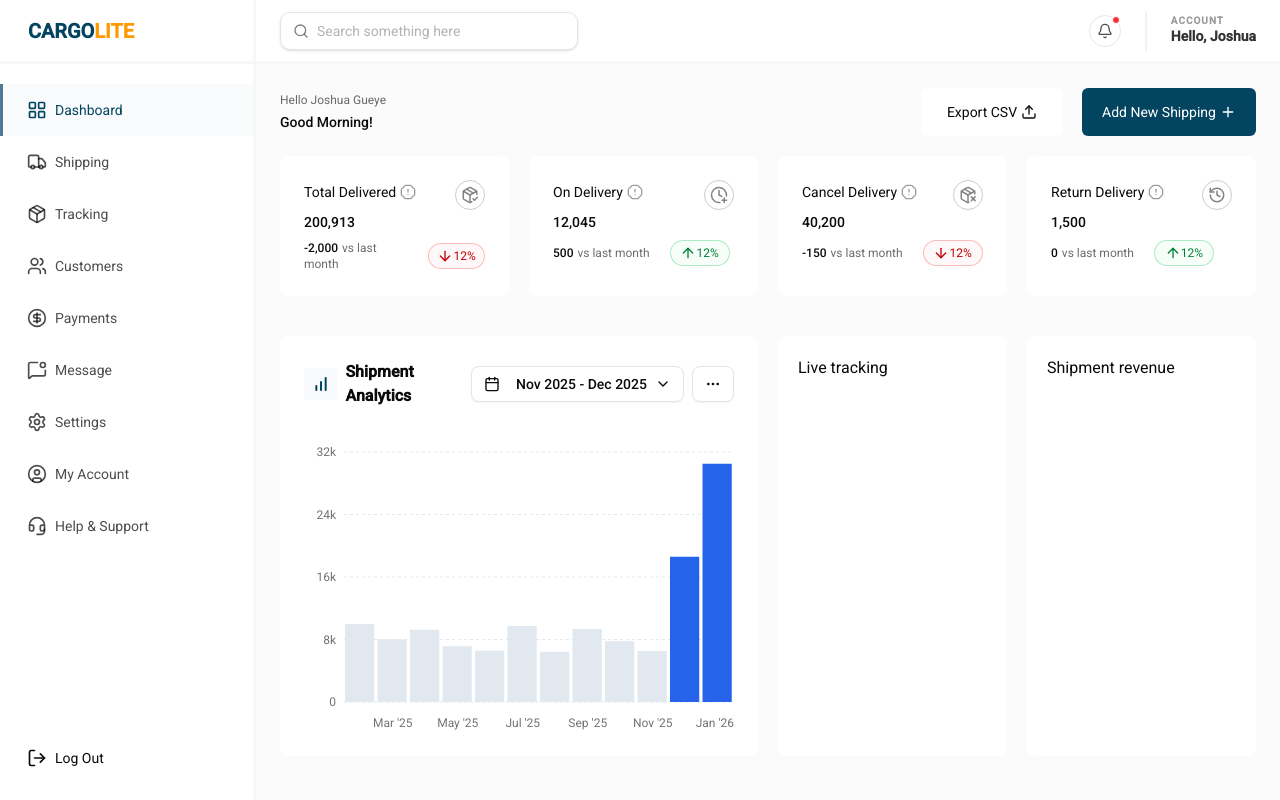
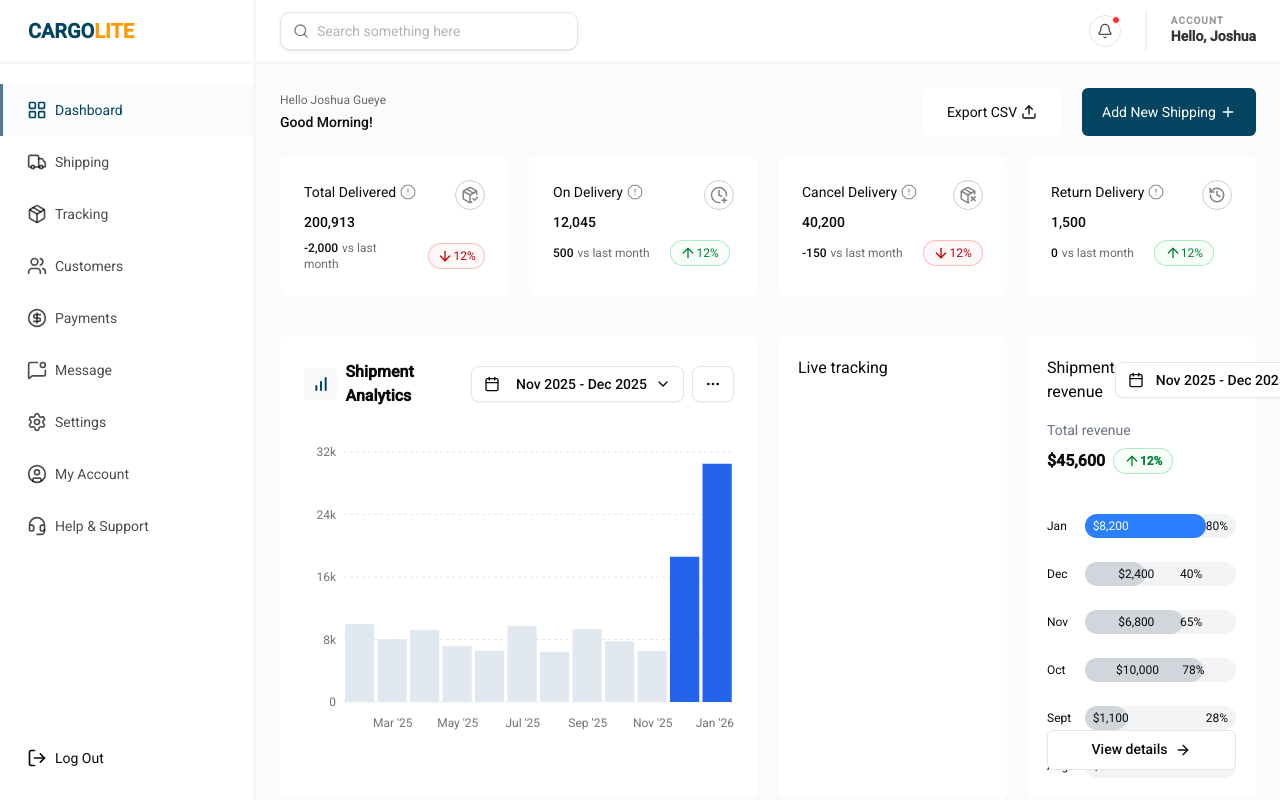
Before and after one commit to KellsCodes/cargolite, a Next.js app: page /dashboard in a window 1280 px wide. Built offline with nearby package versions, Linux system fonts and the light colour scheme.

Commit message:
feat(ui): add shipment revenue UI

```diff
--- a/app/dashboard/page.tsx
+++ b/app/dashboard/page.tsx
@@ -4,6 +4,7 @@ import { statCardData } from "./statCardData";
 import StatCard from "./StatCards";
 import { data } from "./dummyData";
 import ShipmentAnalytics from "./Analytics";
+import RevenueDisplay from "./revenueSummary/RevenueDisplay";
 
 export default function DashBoard() {
     return (
@@ -38,7 +39,7 @@ export default function DashBoard() {
                             <h1>Live tracking</h1>
                         </div>
                         <div className="bg-white p-5 rounded-md">
-                            <h1>Shipment revenue</h1>
+                            <RevenueDisplay />
                         </div>
                     </div>
                 </div>
--- /dev/null
+++ b/app/dashboard/revenueSummary/RevenueDisplay.tsx
@@ -0,0 +1,152 @@
+'use client'
+import { Button } from "@/components/ui/button"
+import { Calendar } from "@/components/ui/calendar"
+import { Popover, PopoverContent, PopoverTrigger } from "@/components/ui/popover"
+import { addMonths, format } from "date-fns"
+import { ArrowDown, ArrowRight, CalendarIcon, ChevronUp } from "lucide-react"
+import React from "react"
+
+
+
+export default function RevenueDisplay() {
+    const [from, setFrom] = React.useState(addMonths(new Date(), -1))
+    const [to, setTo] = React.useState((new Date()))
+
+    // 2. Separate states for the "Display" month of each calendar
+    const [fromDisplay, setFromDisplay] = React.useState(from)
+    const [toDisplay, setToDisplay] = React.useState(to)
+    return (
+        <div className="flex flex-col h-full relative">
+            <div className="flex items-center justify-between">
+                <h2>Shipment revenue</h2>
+                <Popover>
+                    <PopoverTrigger asChild>
+                        <Button variant="outline" className="justify-start text-left">
+                            <CalendarIcon className="mr-1 h-4 w-4" />
+                            {format(from, "MMM yyyy")} - {format(to, "MMM yyyy")}
+                            <ChevronUp className="rotate-180 w-4" />
+                        </Button>
+                    </PopoverTrigger>
+                    <PopoverContent className="w-auto p-2" align="start">
+                        <style>{`.rdp-month_grid { display: none !important; }`}</style>
+
+                        {/* FROM CALENDAR */}
+                        <div className="flex flex-col gap-2">
+                            <span className="text-xs font-semiboldl text-muted-foreground px-3">FROM</span>
+                            <Calendar
+                                mode="single"
+                                month={fromDisplay}
+                                onMonthChange={(newMonth) => {
+                                    setFromDisplay(newMonth)
+                                    setFrom(newMonth)
+                                }}
+                                captionLayout="dropdown"
+                                fromYear={2024}
+                                toYear={new Date().getFullYear()}
+                            />
+                        </div>
+                        <div className="h-[1px] w-full bg-main-primary/10 my-2 " />
+
+                        <div className="w-[1px] bg-border" /> {/* Separator Line */}
+
+                        {/* TO CALENDAR */}
+                        <div className="flex flex-col gap-2">
+                            <span className="text-xs font-semiboldm text-muted-foreground px-3">TO</span>
+                            <Calendar
+                                mode="single"
+                                month={toDisplay}
+                                onMonthChange={(newMonth) => {
+                                    setToDisplay(newMonth)
+                                    setTo(newMonth)
+                                }}
+                                captionLayout="dropdown"
+                                fromYear={2024}
+                                toYear={new Date().getFullYear()}
+                            />
+                        </div>
+                    </PopoverContent>
+                </Popover>
+            </div>
+            <div className="mt-3 space-y-2">
+                <p className="text-sm text-gray-500 mt-1">Total revenue</p>
+                <p className="text-md font-bold flex items-center gap-x-2">
+                    $45,600
+                    <span className={`flex items-center justify-center border  border-green-500/30 bg-green-500/3 text-green-700 w-15 rounded-full text-xs`}>
+                        <ArrowDown className={`w-4 rotate-180`} />12%
+                    </span>
+                </p>
+            </div>
+
+            <div className="mt-10 space-y-6">
+                <div className="flex items-center gap-x-3">
+                    <p className="text-xs w-8">Jan</p>
+                    <div className="w-full h-6 bg-gray-100 rounded-full relative">
+                        <div className="bg-blue-500 h-full w-[80%] rounded-full" />
+                        <div className="absolute text-xs flex items-center justify-between top-0 left-0 bottom-0 right-0 p-2">
+                            <span className="text-white">$8,200</span>
+                            <span>80%</span>
+                        </div>
+                    </div>
+                </div>
+                <div className="flex items-center gap-x-3">
+                    <p className="text-xs w-8">Dec</p>
+                    <div className="w-full h-6 bg-gray-100 rounded-full relative">
+                        <div className="bg-gray-300 h-full w-[40%] rounded-full" />
+                        <div className="absolute text-xs flex items-center justify-evenly top-0 left-0 bottom-0 right-0 p-2">
+                            <span>$2,400</span>
+                            <span>40%</span>
+                        </div>
+                    </div>
+                </div>
+                <div className="flex items-center gap-x-3">
+                    <p className="text-xs w-8">Nov</p>
+                    <div className="w-full h-6 bg-gray-100 rounded-full relative">
+                        <div className="bg-gray-300 h-full w-[65%] rounded-full" />
+                        <div className="absolute text-xs flex items-center justify-evenly top-0 left-0 bottom-0 right-0 p-2">
+                            <span>$6,800</span>
+                            <span>65%</span>
+                        </div>
+                    </div>
+                </div>
+                <div className="flex items-center gap-x-3">
+                    <p className="text-xs w-8">Oct</p>
+                    <div className="w-full h-6 bg-gray-100 rounded-full relative">
+                        <div className="bg-gray-300 h-full w-[78%] rounded-full" />
+                        <div className="absolute text-xs flex items-center justify-evenly top-0 left-0 bottom-0 right-0 p-2">
+                            <span>$10,000</span>
+                            <span>78%</span>
+                        </div>
+                    </div>
+                </div>
+                <div className="flex items-center gap-x-3">
+                    <p className="text-xs w-8">Sept</p>
+                    <div className="w-full h-6 bg-gray-100 rounded-full relative">
+                        <div className="bg-gray-300 h-full w-[28%] rounded-full" />
+                        <div className="absolute text-xs flex items-center justify-between top-0 left-0 bottom-0 right-0 p-2">
+                            <span>$1,100</span>
+                            <span>28%</span>
+                        </div>
+                    </div>
+                </div>
+                <div className="flex items-center gap-x-3">
+                    <p className="text-xs w-8">Aug</p>
+                    <div className="w-full h-6 bg-gray-100 rounded-full relative">
+                        <div className="bg-gray-300 h-full w-[0%] rounded-full" />
+                        <div className="absolute text-xs flex items-center justify-between top-0 left-0 bottom-0 right-0 p-2">
+                            <span>$0</span>
+                            <span>0%</span>
+                        </div>
+                    </div>
+                </div>
+
+            </div>
+
+            <div className="absolute bottom-2 left-0 right-0 px-0">
+                <button className="h-10 w-full bg-white border rounded-sm text-sm font-medium cursor-pointer">
+                    View details
+                    <ArrowRight className="w-4 inline-block ml-2" />
+                </button>
+            </div>
+        </div>
+    )
+}
```
